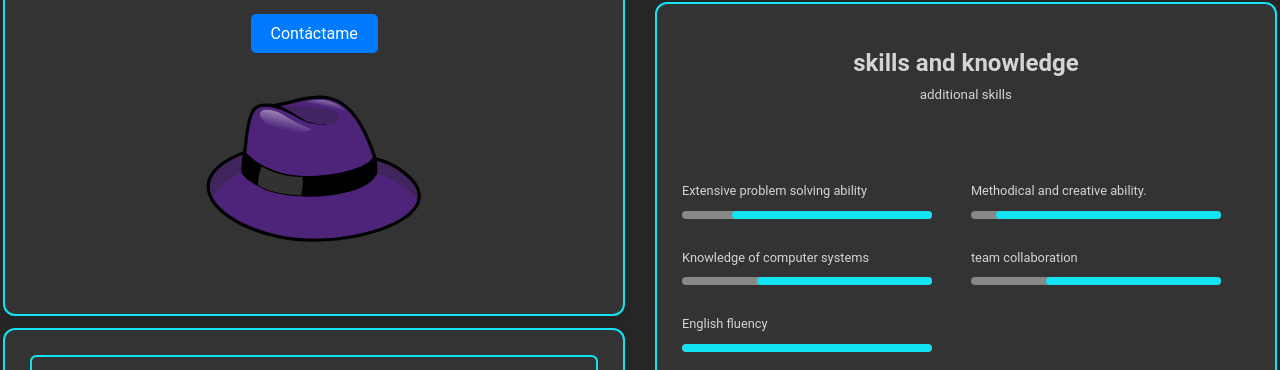
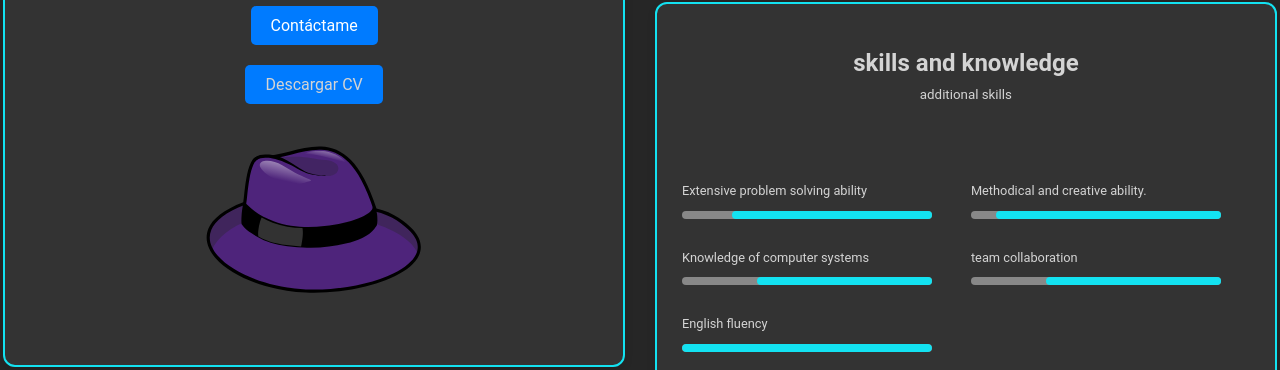
Before and after one commit to alvenissj/portafolioServiciosInteractivo, a plain HTML site: page index.html in a window 1280 px wide. Shown: the part 983-1353 px from the top of the page. Drawn offline with Linux system fonts and the light colour scheme.

Commit message:
Actualización de botón de Descarga del CV

```diff
--- a/index.html
+++ b/index.html
@@ -68,6 +68,15 @@
                       <div class="button-container">
                         <a href="#" class="btn modal-btn">Contáctame</a>
                       </div>
+                      <div class="button-container">
+                        <a href="#" class="btn modal-btn"
+                              href="cv/CV_Alvenis_Becerra_Ingeniero_Sistemas.pdf"
+                              download="CV_Alvenis_Becerra_Ingeniero_Sistemas"
+                              style="text-decoration: none; color: inherit"
+                    >Descargar CV</a>
+                      </div>
+
+
 
                           <div class="fotoPerfil">
                                   <img src="./images/purple_fedora.svg" alt="planification">
```
Also changed, not shown: 1 other file.
